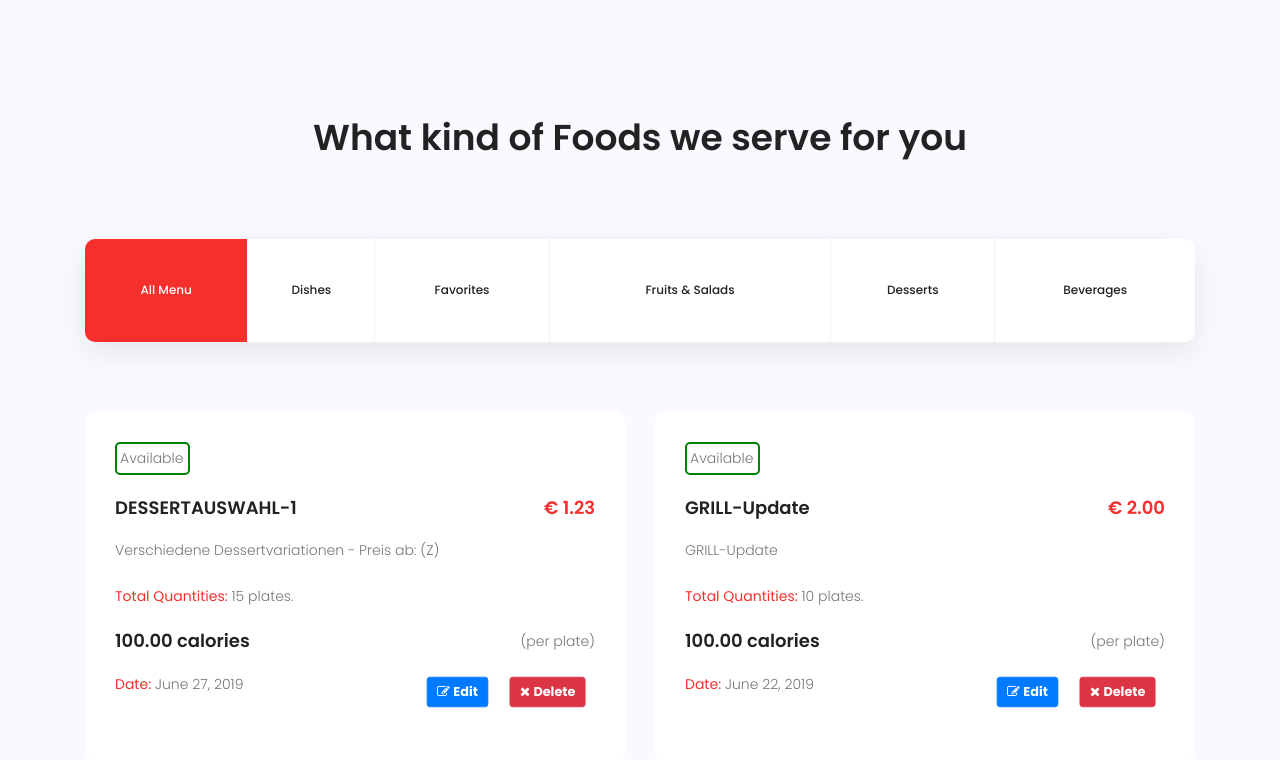
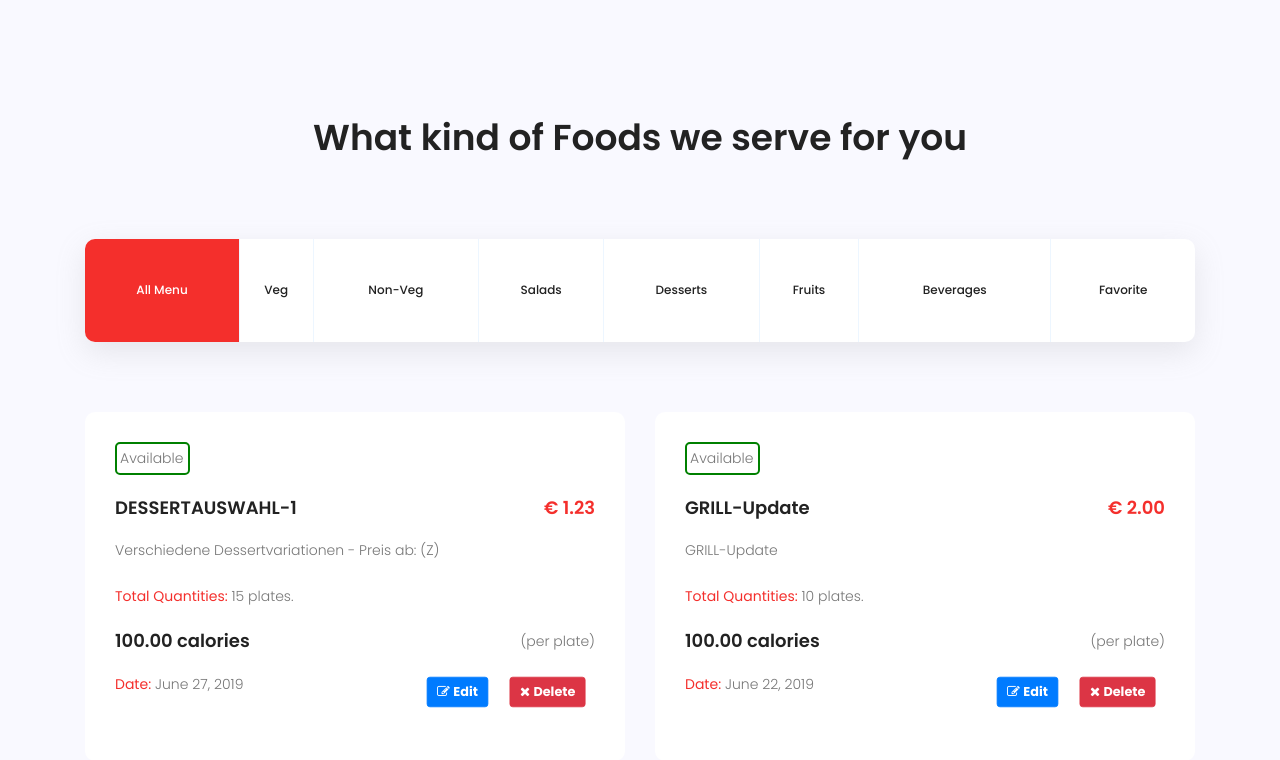
Before and after one commit to asifsamy/mensa-online-v2, a Django app: page /menu/admin-menu/ in a window 1280 px wide. Shown: the part 445-1205 px from the top of the page. Run offline with Django 3.2, Linux system fonts and the light colour scheme; a user stored in the database is signed in; data comes from the database, SQL or seed files in the repository; both versions use the stored data as it was after the commit; some libraries are stand-ins or nearby versions.

Commit message:
change in showing data

```diff
--- a/mensa-vue/webpack-stats.json
+++ b/mensa-vue/webpack-stats.json
@@ -1,5 +1 @@
-<<<<<<< HEAD
-{"status":"done","publicPath":"http://localhost:8080/dist/","chunks":{"main":[{"name":"build.js","publicPath":"http://localhost:8080/dist/build.js","path":"C:\\Users\\franc\\projects\\mensa-online\\rel0\\rel04\\mensa-online-v2\\mensa-vue\\dist\\build.js"},{"name":"0.fe5aba125d4f78d01460.hot-update.js","publicPath":"http://localhost:8080/dist/0.fe5aba125d4f78d01460.hot-update.js","path":"C:\\Users\\franc\\projects\\mensa-online\\rel0\\rel04\\mensa-online-v2\\mensa-vue\\dist\\0.fe5aba125d4f78d01460.hot-update.js"}]},"error":"ModuleBuildError","message":"Module build failed: SyntaxError: C:/Users/franc/projects/mensa-online/rel0/rel04/mensa-online-v2/mensa-vue/src/routes.js: Unexpected token, expected , (27:12)\n\n  25 |             },\n  26 |             {name: 'testapi',path:'testapi', component: test_api}\n> 27 |             {\n     |             ^\n  28 |                 name:'menu',\n  29 |                 path:'menu',\n  30 |                 component: menu,\n"}
-=======
-{"status":"done","publicPath":"http://localhost:8080/dist/","chunks":{"main":[{"name":"build.js","publicPath":"http://localhost:8080/dist/build.js","path":"C:\\Users\\franc\\projects\\mensa-online\\rel0\\rel04\\mensa-online-v2\\mensa-vue\\dist\\build.js"},{"name":"0.8c3e0ce6ab752816374e.hot-update.js","publicPath":"http://localhost:8080/dist/0.8c3e0ce6ab752816374e.hot-update.js","path":"C:\\Users\\franc\\projects\\mensa-online\\rel0\\rel04\\mensa-online-v2\\mensa-vue\\dist\\0.8c3e0ce6ab752816374e.hot-update.js"}]}}
->>>>>>> 3f468dcc1d08f2b41d49caf7dd7663845efa0a93
+{"status":"done","publicPath":"http://localhost:8080/dist/","chunks":{"main":[{"name":"build.js","publicPath":"http://localhost:8080/dist/build.js","path":"G:\\mensa-online-v2\\mensa-vue\\dist\\build.js"}]}}
--- a/menus/views.py
+++ b/menus/views.py
@@ -22,6 +22,7 @@ from django.views.generic import (
     #DetailView,
 )
 from django.contrib.auth.mixins import LoginRequiredMixin
+from datetime import date
 
 # Allowing any user to access the view
 @permission_classes((AllowAny, ))
@@ -29,9 +30,13 @@ from django.contrib.auth.mixins import LoginRequiredMixin
 
 # View for user interface
 class MenuViewSet(viewsets.ModelViewSet):
+    today = date.today()
 
     permission_classes = (IsAuthenticated,)
-    queryset = Menu.objects.all() #Select Menu
+    # queryset = Menu.objects.all() #Select Menu
+    queryset = Menu.objects.filter(day__year=today.year,
+                               day__month=today.month,
+                               day__day=today.day)
     serializer_class = MenuSerializer #Serelize data
 
 
--- a/templates/admin_temp/common/navbar.html
+++ b/templates/admin_temp/common/navbar.html
@@ -23,7 +23,7 @@
 
 
 
-          <li><a href="about.html">Orders</a>
+          <li><a href="{% url 'orders:admin-orders' %}">Orders</a>
 
                       <ul>
 
--- a/templates/admin_temp/menu/menu.html
+++ b/templates/admin_temp/menu/menu.html
@@ -43,11 +43,13 @@ a.btn {
 
         <ul class="filter-wrap filters col-lg-12 no-padding">
             <li class="active" data-filter="*">All Menu</li>
-            <li data-filter=".Dish">Dishes</li>
-            <li data-filter=".Favorite">Favorites</li>
-            <li data-filter=".Fruit">Fruits & Salads</li>
-            <li data-filter=".Desert">Desserts</li>
-            <li data-filter=".Bevarage">Beverages</li>
+            <li data-filter=".Veg">Veg</li>
+            <li data-filter=".Non-Veg">Non-Veg</li>
+            <li data-filter=".Salads">Salads</li>
+            <li data-filter=".Desserts">Desserts</li>
+            <li data-filter=".Fruits">Fruits</li>
+            <li data-filter=".Beverages">Beverages</li>
+            <li data-filter=".Favorite">Favorite</li>
         </ul>
 
         <div class="filters-content">
```
Also changed, not shown: db.sqlite3, mensa-vue/package-lock.json, 2 other files.
